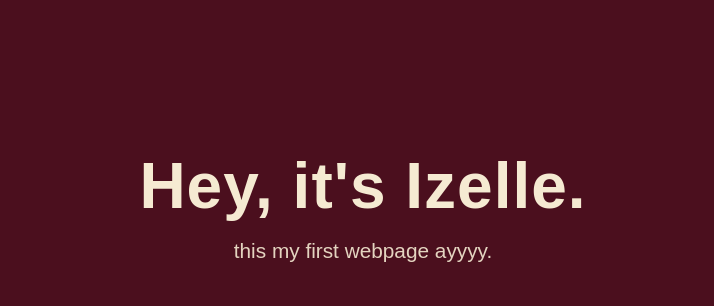
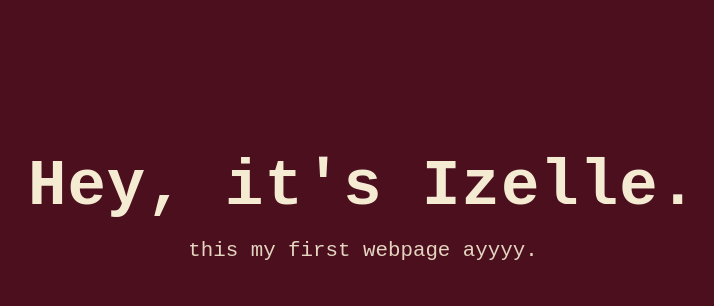
Before and after one commit to gazelle-I/day-1, a plain HTML site: page index.html in a window 1280 px wide. Shown: the part 194-500 px from the top of the page, without its empty margins (277-991 px from the left). Drawn offline with Linux system fonts and the light colour scheme.

Commit message:
Update font to typewriter in style.css

```diff
--- a/style.css
+++ b/style.css
@@ -9,7 +9,7 @@
 body {
   min-height: 100vh;
   background-color: #4b0f1e; /* Dark wine-red */
-  font-family: fantasy;
+  font-family: Courier New;
   display: flex;
   justify-content: center;
   align-items: center;
```
